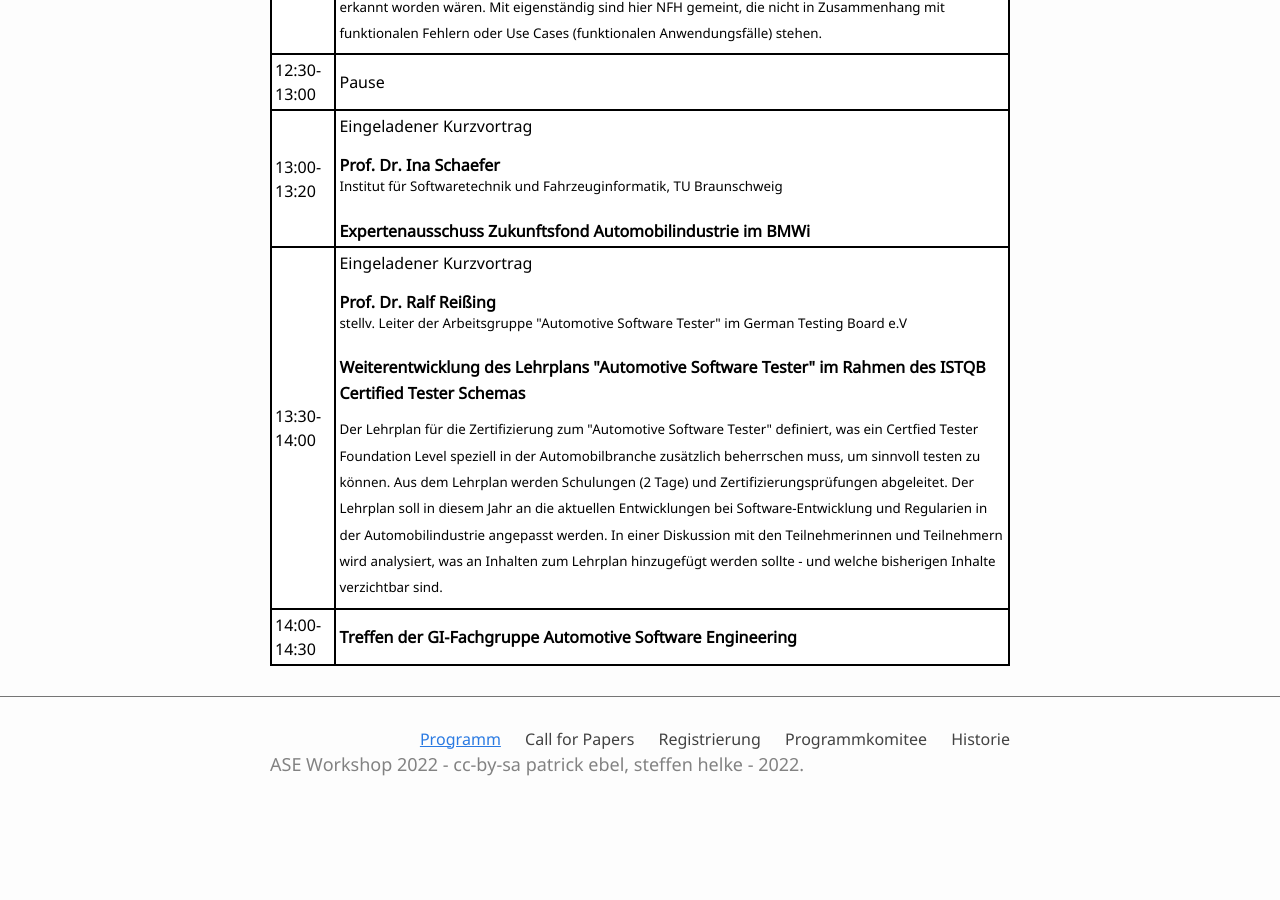
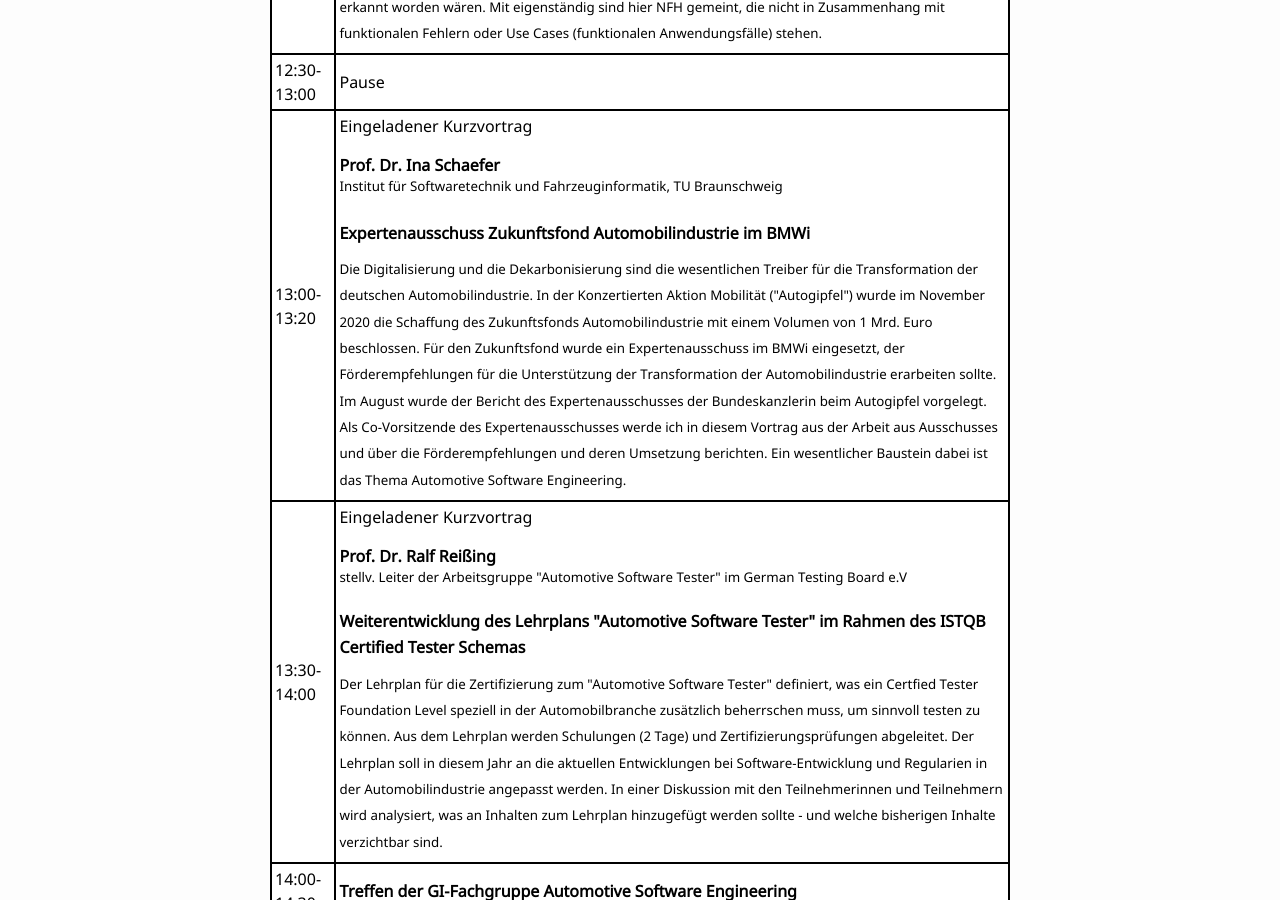
Before and after one commit to ASE-Workshop/2022, a Jekyll site: the page built from 0-programm.md, in a window 1280 px wide and 900 px high, scrolled down 2995 px. Built offline with Jekyll 4.4.1, drawn with Linux system fonts in a browser that asks for light colours; before the commit the page ends 3818 px from its top, so only the background shows below that.

Commit message:
Update 0-programm.md

```diff
--- a/0-programm.md
+++ b/0-programm.md
@@ -111,7 +111,9 @@ table.GeneratedTable thead {
           <td>Eingeladener Kurzvortrag<p></p>
            <b>Prof. Dr. Ina Schaefer</b> <br/>
           <sup> Institut für Softwaretechnik und Fahrzeuginformatik, TU Braunschweig </sup> <p></p>
-          <b>Expertenausschuss Zukunftsfond Automobilindustrie im BMWi</b> <br/> </td>
+          <b>Expertenausschuss Zukunftsfond Automobilindustrie im BMWi</b>
+          <sup><p></p> Die Digitalisierung und die Dekarbonisierung sind die wesentlichen Treiber für die Transformation der deutschen Automobilindustrie. In der Konzertierten Aktion Mobilität ("Autogipfel") wurde im November 2020 die Schaffung des Zukunftsfonds Automobilindustrie mit einem Volumen von 1 Mrd. Euro beschlossen. Für den Zukunftsfond wurde ein Expertenausschuss im BMWi eingesetzt, der Förderempfehlungen für die Unterstützung der Transformation der Automobilindustrie erarbeiten sollte. Im August wurde der Bericht des Expertenausschusses der Bundeskanzlerin beim Autogipfel vorgelegt. Als Co-Vorsitzende des Expertenausschusses werde ich in diesem Vortrag aus der Arbeit aus Ausschusses und über die Förderempfehlungen und deren Umsetzung berichten. Ein wesentlicher Baustein dabei ist das Thema Automotive Software Engineering.</sup>
+      </td>
     </tr>
     <tr>
     <td>13:30-14:00</td>
```
